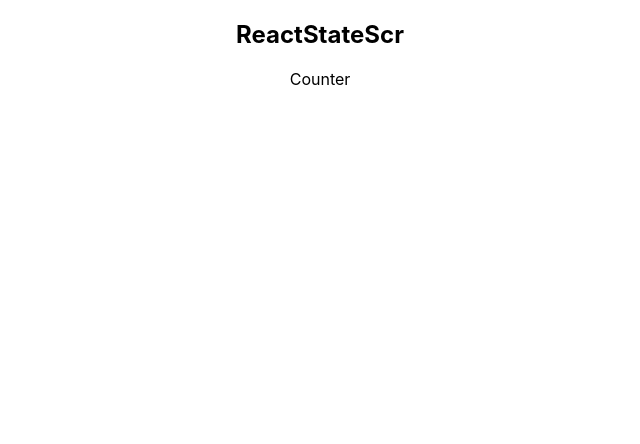
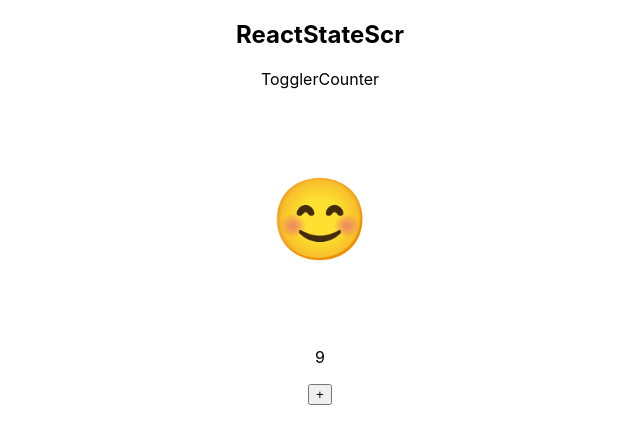
Before and after one commit to Kalp1210/Full-stack, a React (Create React App) app in the folder BASIC_FRONTEND/REACTJS/my-app/: page / in a window 1280 px wide. Shown: the top 444 px of the page, without its empty margins (320-960 px from the left). Built offline with nearby package versions, Linux system fonts and the light colour scheme.

Commit message:
basucs of state

```diff
--- a/BASIC_FRONTEND/REACTJS/my-app/src/components/ReactStateComp/Counter.jsx
+++ b/BASIC_FRONTEND/REACTJS/my-app/src/components/ReactStateComp/Counter.jsx
@@ -1,7 +1,22 @@
-import React from "react";
+import React, { useState } from "react";
 
 const Counter = () => {
-  return <div>Counter</div>;
+  // const IncrementNum = () => (num += 1);
+  const [num, setNum] = useState(0);
+  // const num = arr[0];
+  // const setNum = arr[1];
+  // console.log(arr);
+  // let num = 0;
+  function changeNum() {
+    setNum(num + 1);
+  }
+  return (
+    <div>
+      Counter
+      <p>The count is :{num}</p>
+      <button onClick={changeNum}>Increment!</button>
+    </div>
+  );
 };
 
 export default Counter;
--- /dev/null
+++ b/BASIC_FRONTEND/REACTJS/my-app/src/components/ReactStateComp/Toggler.jsx
@@ -0,0 +1,16 @@
+import React, { useState } from "react";
+import "./TogglerStyle.css";
+const Toggler = () => {
+  const [isHappy, setIsHappy] = useState(true);
+  const toggleIsHappy = () => setIsHappy(!isHappy);
+  return (
+    <div>
+      Toggler
+      <p className="Toggler" onClick={toggleIsHappy}>
+        {isHappy ? "😊" : "😭"}
+      </p>
+    </div>
+  );
+};
+
+export default Toggler;
--- /dev/null
+++ b/BASIC_FRONTEND/REACTJS/my-app/src/components/ReactStateComp/TogglerCounter.jsx
@@ -0,0 +1,20 @@
+import React, { useState } from "react";
+
+const TogglerCounter = () => {
+  const [isHappy, setIsHappy] = useState(true);
+  const [count, setCount] = useState(9);
+  const toggleIsHappy = () => setIsHappy(!isHappy);
+  const incrementCount = () => setCount(count + 2);
+  return (
+    <div>
+      TogglerCounter
+      <p className="Toggler" onClick={toggleIsHappy}>
+        {isHappy ? "😊" : "😭"}
+      </p>
+      <p>{count}</p>
+      <button onClick={incrementCount}>+</button>
+    </div>
+  );
+};
+
+export default TogglerCounter;
--- /dev/null
+++ b/BASIC_FRONTEND/REACTJS/my-app/src/components/ReactStateComp/TogglerStyle.css
@@ -0,0 +1,4 @@
+.Toggler {
+  font-size: 5rem;
+  cursor: pointer;
+}
--- a/BASIC_FRONTEND/REACTJS/my-app/src/screens/ReactStateScr.jsx
+++ b/BASIC_FRONTEND/REACTJS/my-app/src/screens/ReactStateScr.jsx
@@ -1,11 +1,15 @@
 import React from "react";
 import Counter from "../components/ReactStateComp/Counter";
+import Toggler from "../components/ReactStateComp/Toggler";
+import TogglerCounter from "../components/ReactStateComp/TogglerCounter";
 
 const ReactStateScr = () => {
   return (
     <div>
       <h2>ReactStateScr</h2>
-      <Counter />
+      {/* <Counter /> */}
+      {/* <Toggler /> */}
+      <TogglerCounter />
     </div>
   );
 };
```
